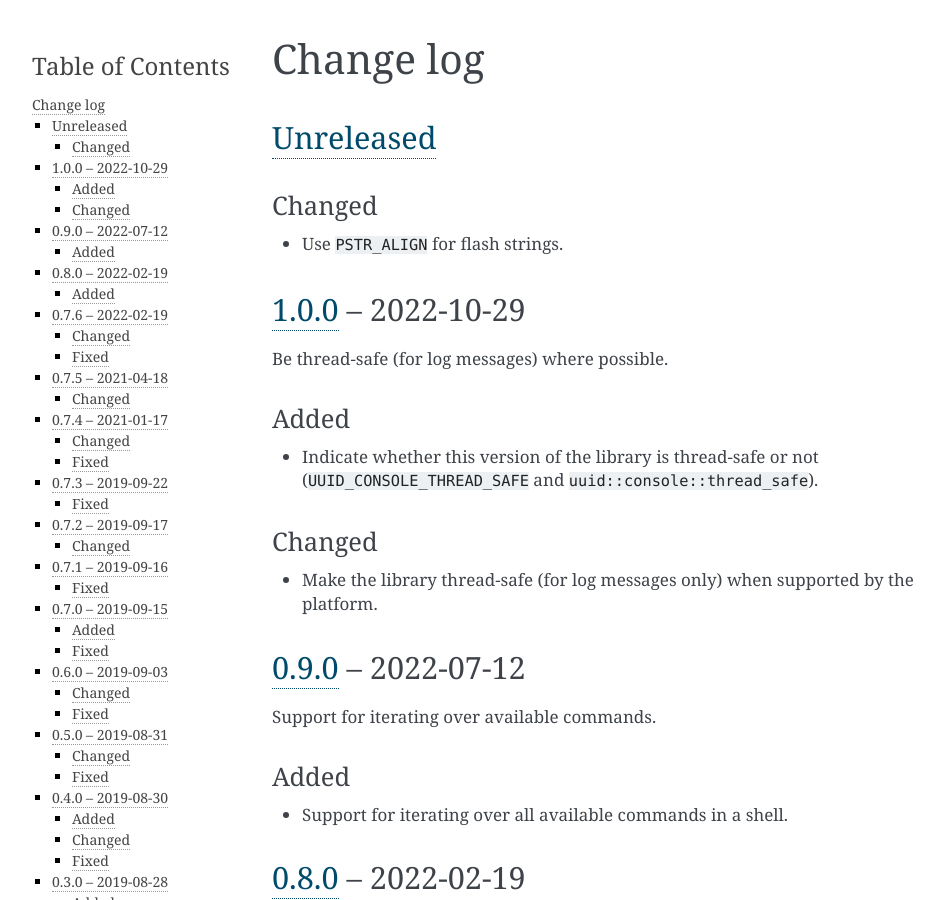
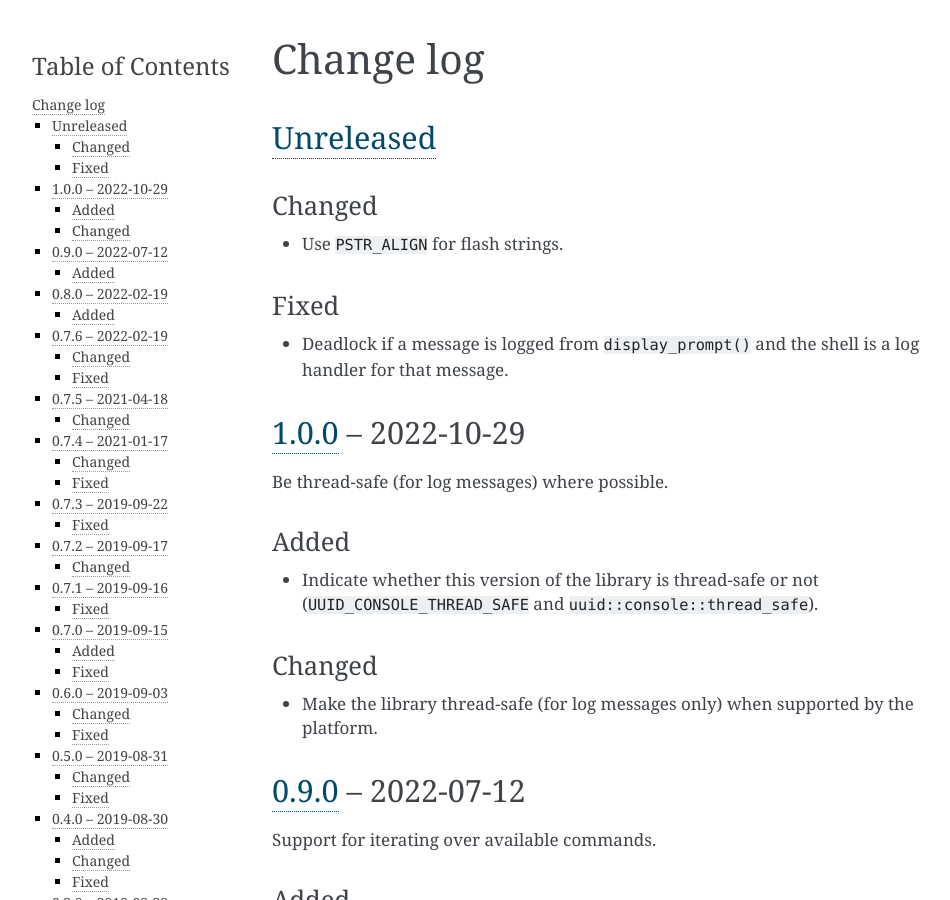
Before and after one commit to nomis/mcu-uuid-console, a Sphinx documentation site: the page built from docs/changelog.rst, in a window 1280 px wide and 900 px high. Shown: the whole window, without its empty margins (148-1098 px from the left). Built offline with Sphinx 7.4.7, drawn with Linux system fonts in a browser that asks for light colours.

Commit message:
Unlock log messages mutex before calling display_prompt()

```diff
--- a/docs/changelog.rst
+++ b/docs/changelog.rst
@@ -8,6 +8,12 @@ Changed
 ~~~~~~~
 
 * Use ``PSTR_ALIGN`` for flash strings.
+
+Fixed
+~~~~~
+
+* Deadlock if a message is logged from ``display_prompt()`` and the
+  shell is a log handler for that message.
 
 1.0.0_ |--| 2022-10-29
 ----------------------
```
Also changed, not shown: 1 other file.
